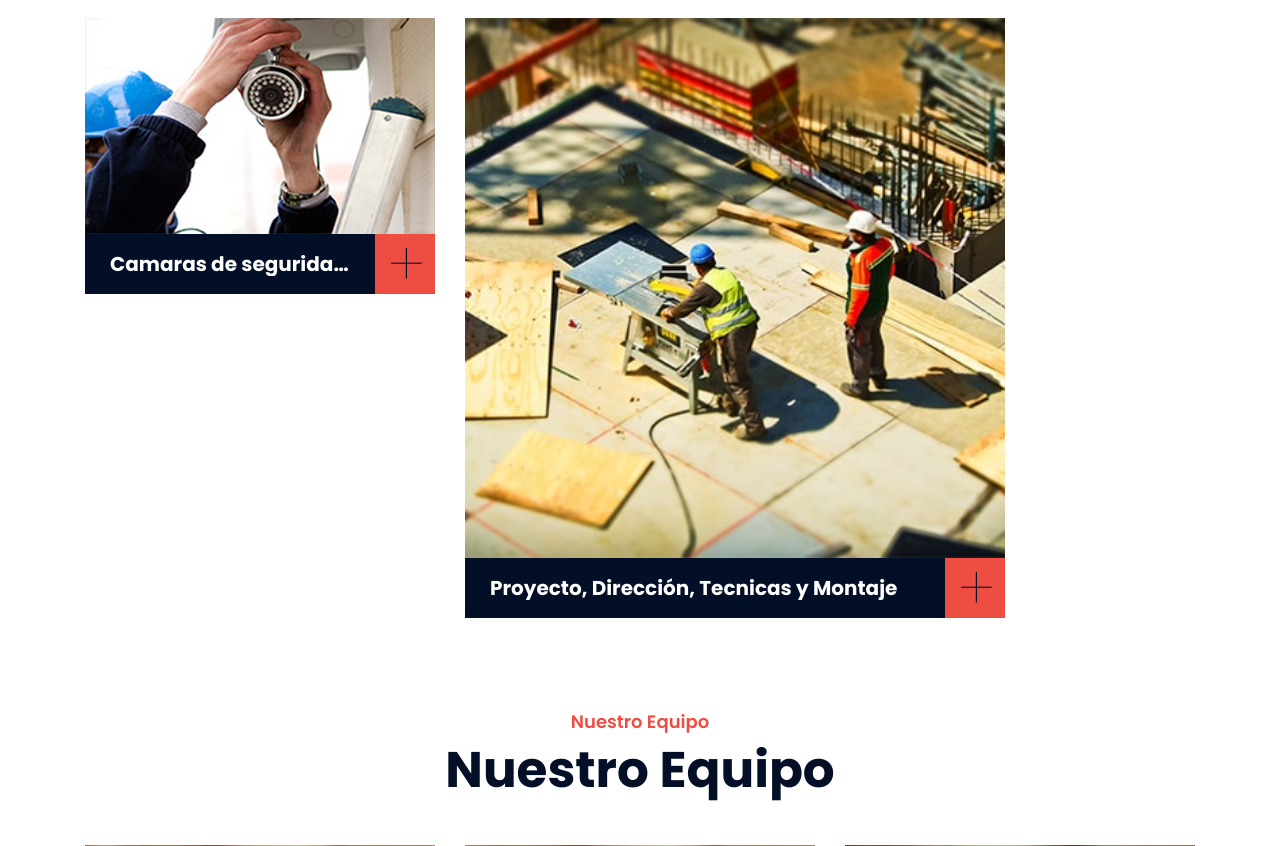
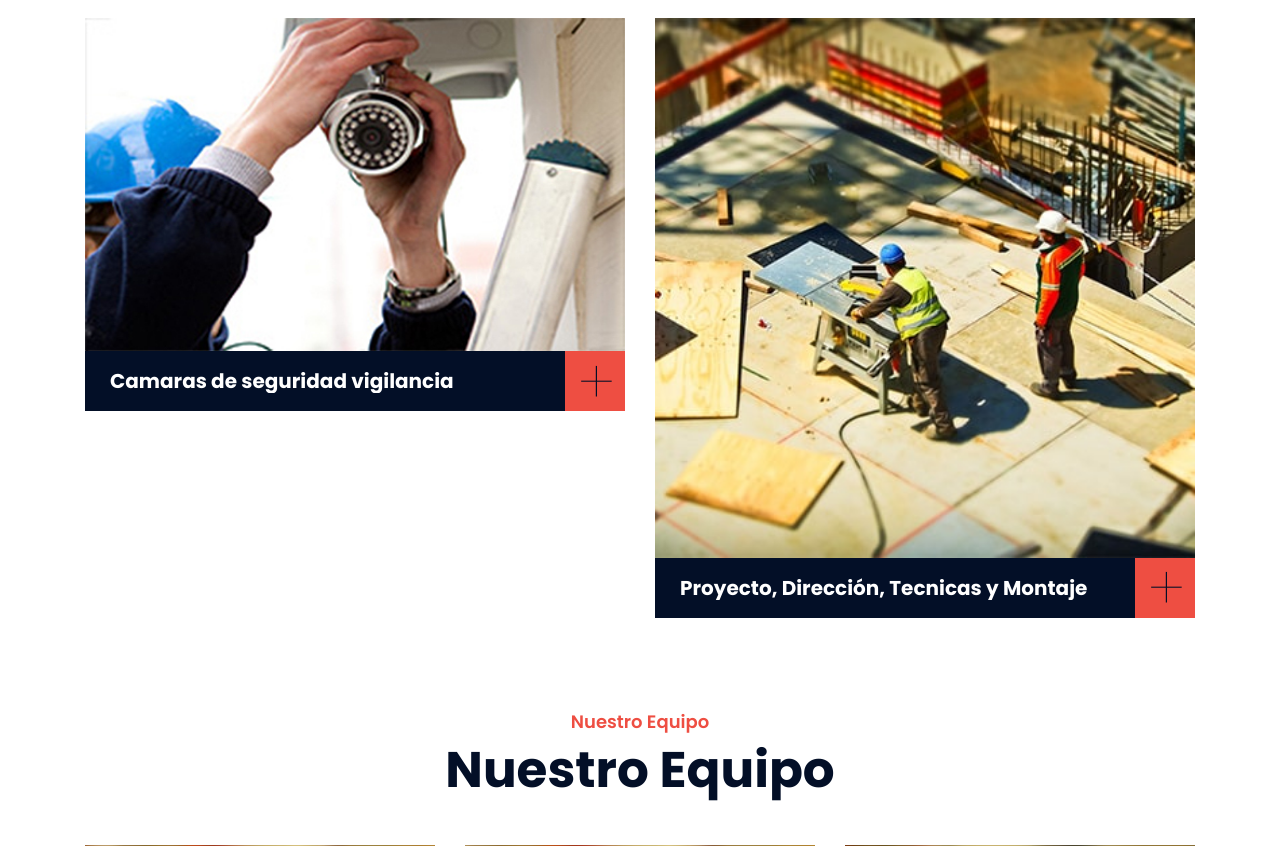
Before and after one commit to IsmaJoseEscalante-dev/Conexus, a PHP site: page /index.php in a window 1280 px wide. Shown: the part 2519-3365 px from the top of the page. Run offline with PHP 8.4, Linux system fonts and the light colour scheme; data that the repository does not hold is empty; some libraries are stand-ins or nearby versions.

Commit message:
services

```diff
--- a/service-description.php
+++ b/service-description.php
@@ -55,7 +55,7 @@
                     </div>
                 </div>
             </div>
-            <div class="col-lg-4 col-md-6 wow fadeInUp" data-wow-delay="0.4s">
+            <div class="col-lg-6 col-md-6 wow fadeInUp" data-wow-delay="0.4s">
                 <div class="service-item">
                     <div class="service-img">
                         <img src="img/instalacion-de-camaras-de-seguridad.jpg" alt="Image">
@@ -77,7 +77,7 @@
                         <img src="img/service-5.jpg" alt="Image">
                         <div class="service-overlay">
                             <p>
-                                Lorem ipsum dolor sit amet, consectetur adipiscing elit. Phasellus nec pretium mi. Curabitur facilisis ornare velit non vulputate. Aliquam metus tortor, auctor id gravida condimentum, viverra quis sem.
+                                Proyecto, Dirección, Tecnicas y Montaje
                             </p>
                         </div>
                     </div>
```
